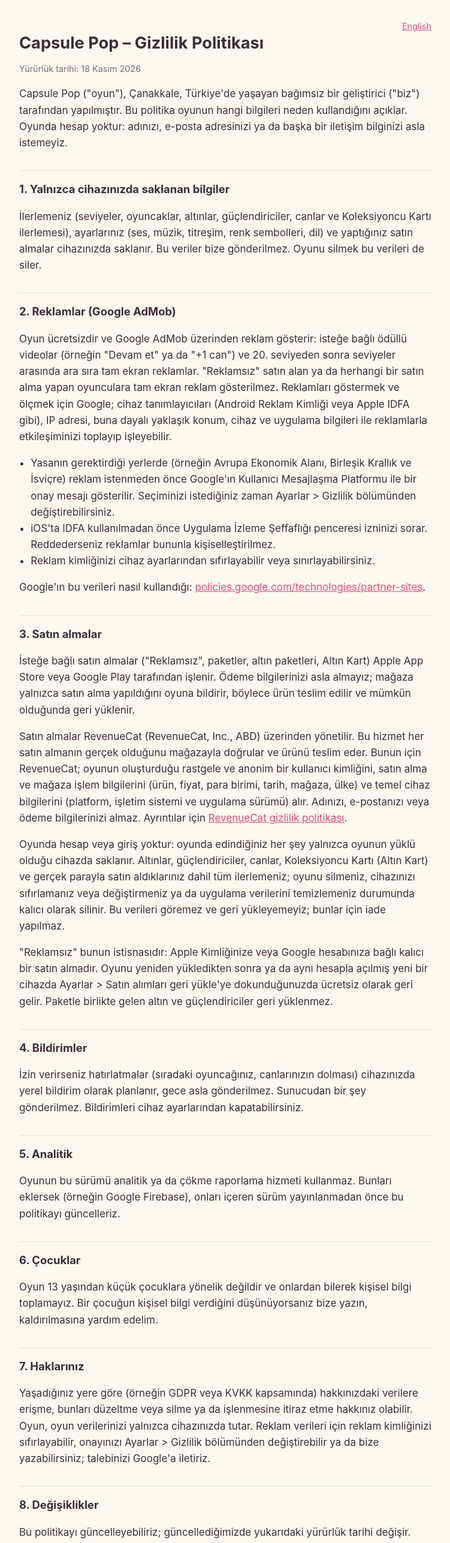
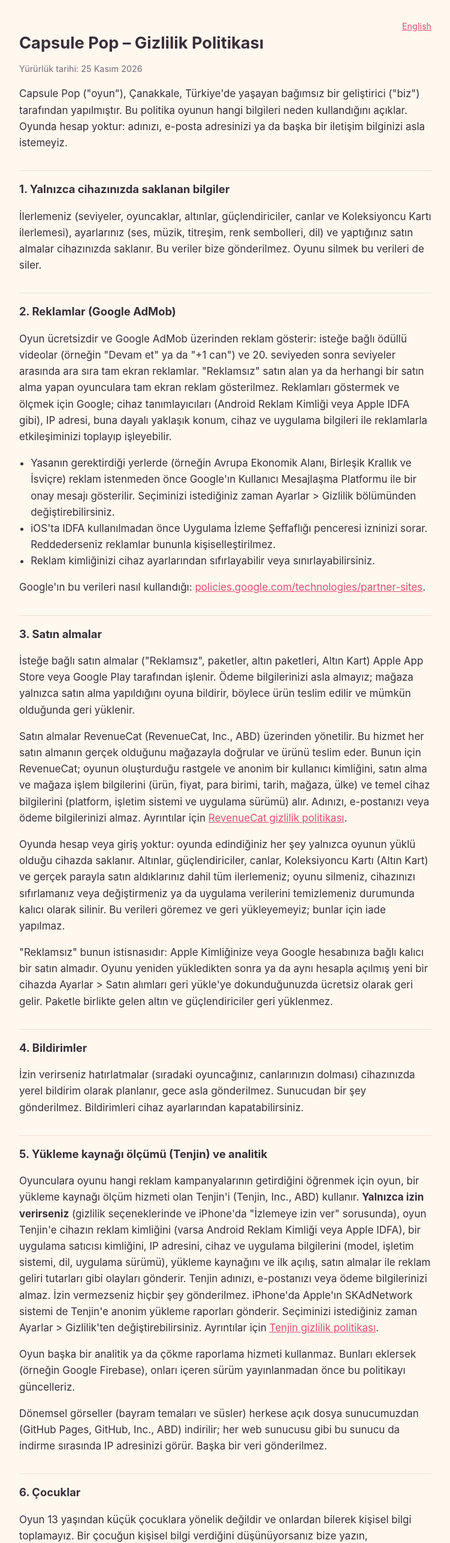
Before and after one commit to cngzkrs/capsule-pop, a plain HTML site: page privacy-tr.html in a window 1280 px wide. Shown: the top 2573 px of the page at 60% size, without its empty margins (264-1015 px from the left). Drawn offline with Linux system fonts and the light colour scheme.

Commit message:
Privacy: Tenjin install attribution (consent only), seasonal pictures host
Co-Authored-By: Claude Opus 5.5 <noreply@anthropic.com>

```diff
--- a/privacy-tr.html
+++ b/privacy-tr.html
@@ -24,7 +24,7 @@ ul { padding-left: 1.2rem; }
 <main>
 <p class="lang"><a href="privacy.html">English</a></p>
 <h1>Capsule Pop – Gizlilik Politikası</h1>
-<p class="meta">Yürürlük tarihi: 18 Kasım 2026</p>
+<p class="meta">Yürürlük tarihi: 25 Kasım 2026</p>
 
 <p>Capsule Pop ("oyun"), Çanakkale, Türkiye'de yaşayan bağımsız bir geliştirici ("biz") tarafından yapılmıştır. Bu politika oyunun hangi bilgileri neden kullandığını açıklar. Oyunda hesap yoktur: adınızı, e-posta adresinizi ya da başka bir iletişim bilginizi asla istemeyiz.</p>
 
@@ -49,8 +49,10 @@ ul { padding-left: 1.2rem; }
 <h2>4. Bildirimler</h2>
 <p>İzin verirseniz hatırlatmalar (sıradaki oyuncağınız, canlarınızın dolması) cihazınızda yerel bildirim olarak planlanır, gece asla gönderilmez. Sunucudan bir şey gönderilmez. Bildirimleri cihaz ayarlarından kapatabilirsiniz.</p>
 
-<h2>5. Analitik</h2>
-<p>Oyunun bu sürümü analitik ya da çökme raporlama hizmeti kullanmaz. Bunları eklersek (örneğin Google Firebase), onları içeren sürüm yayınlanmadan önce bu politikayı güncelleriz.</p>
+<h2>5. Yükleme kaynağı ölçümü (Tenjin) ve analitik</h2>
+<p>Oyunculara oyunu hangi reklam kampanyalarının getirdiğini öğrenmek için oyun, bir yükleme kaynağı ölçüm hizmeti olan Tenjin'i (Tenjin, Inc., ABD) kullanır. <strong>Yalnızca izin verirseniz</strong> (gizlilik seçeneklerinde ve iPhone'da "İzlemeye izin ver" sorusunda), oyun Tenjin'e cihazın reklam kimliğini (varsa Android Reklam Kimliği veya Apple IDFA), bir uygulama satıcısı kimliğini, IP adresini, cihaz ve uygulama bilgilerini (model, işletim sistemi, dil, uygulama sürümü), yükleme kaynağını ve ilk açılış, satın almalar ile reklam geliri tutarları gibi olayları gönderir. Tenjin adınızı, e-postanızı veya ödeme bilgilerinizi almaz. İzin vermezseniz hiçbir şey gönderilmez. iPhone'da Apple'ın SKAdNetwork sistemi de Tenjin'e anonim yükleme raporları gönderir. Seçiminizi istediğiniz zaman Ayarlar &gt; Gizlilik'ten değiştirebilirsiniz. Ayrıntılar için <a href="https://tenjin.com/privacy/">Tenjin gizlilik politikası</a>.</p>
+<p>Oyun başka bir analitik ya da çökme raporlama hizmeti kullanmaz. Bunları eklersek (örneğin Google Firebase), onları içeren sürüm yayınlanmadan önce bu politikayı güncelleriz.</p>
+<p>Dönemsel görseller (bayram temaları ve süsler) herkese açık dosya sunucumuzdan (GitHub Pages, GitHub, Inc., ABD) indirilir; her web sunucusu gibi bu sunucu da indirme sırasında IP adresinizi görür. Başka bir veri gönderilmez.</p>
 
 <h2>6. Çocuklar</h2>
 <p>Oyun 13 yaşından küçük çocuklara yönelik değildir ve onlardan bilerek kişisel bilgi toplamayız. Bir çocuğun kişisel bilgi verdiğini düşünüyorsanız bize yazın, kaldırılmasına yardım edelim.</p>
```
Also changed, not shown: privacy.html (+5 -3 lines).
